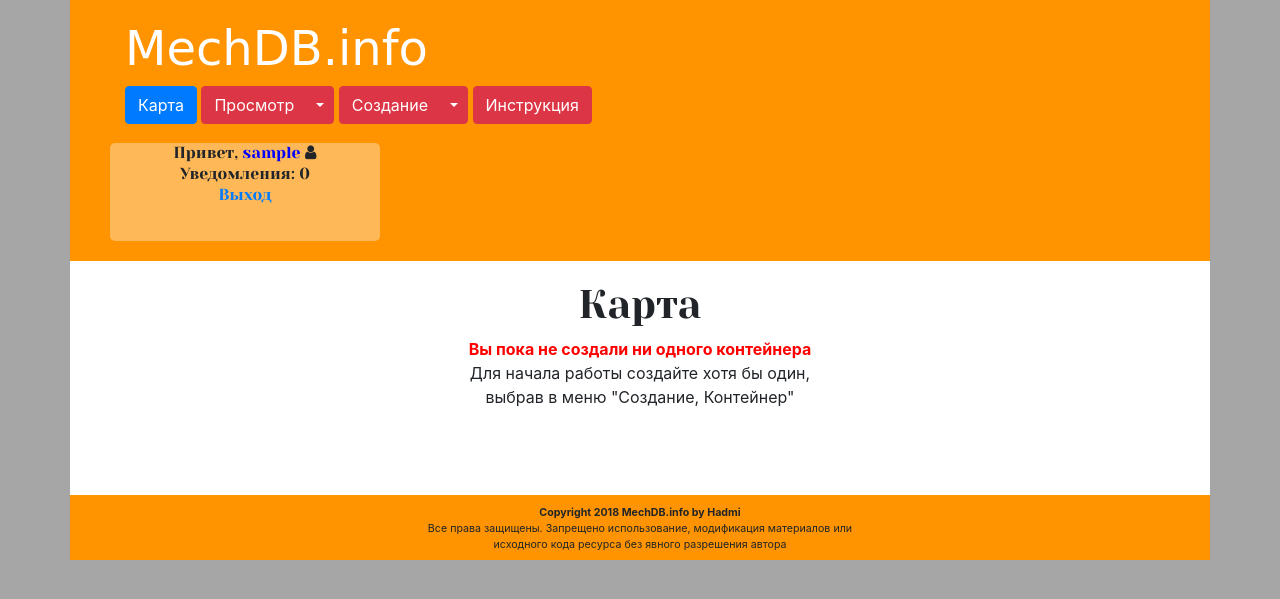
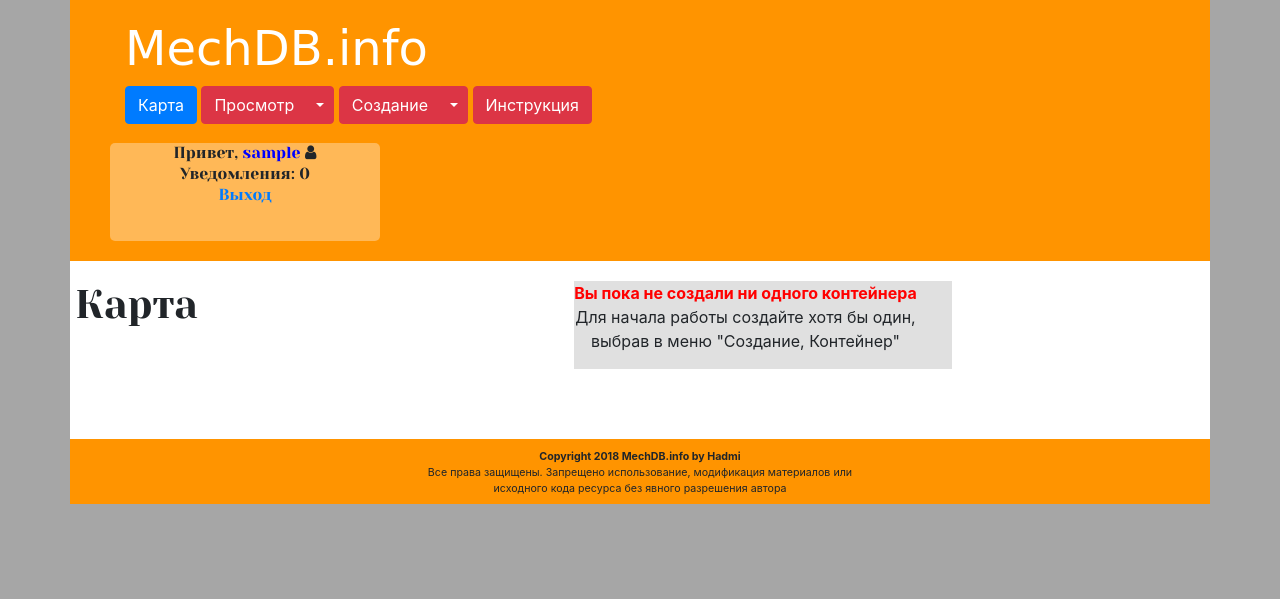
Before and after one commit to hadmiru/mechdb, a Django app: a page that uses mechdb_core/templates/mechdb_core/containers_map.html in a window 1280 px wide. Shown: the top 599 px of the page. Run offline with Django 3.2, Linux system fonts and the light colour scheme; the visitor is signed in with stand-in values (Sample User, id 1); data that the repository does not hold is empty; parts of the project's set-up code (start-up, migrations or seed data) failed here and were passed over; some libraries are stand-ins or nearby versions; some web fonts are replaced.

Commit message:
в шаблоне sizename_detail добавлена кнопка создания оборудования 2. container_map отцентрован на главной и в container_detail содержимое

```diff
--- a/mechdb_core/static/css/mechdb_core.css
+++ b/mechdb_core/static/css/mechdb_core.css
@@ -286,6 +286,20 @@ input[type=checkbox] {
     margin-left: 20px;
 }
 
+#wrapper {
+  position: relative;
+  left: 50%;
+  float: left;
+}
+
+#ul-map {
+  position: relative;
+  left: -50%;
+  float: left;
+  background-color: #E0E0E0;
+  padding-right: 35px;
+}
+
 /* ===== START tooltip */
 
 .tooltip-inner {
--- a/mechdb_core/templates/mechdb_core/containers_map.html
+++ b/mechdb_core/templates/mechdb_core/containers_map.html
@@ -1,9 +1,10 @@
 {% extends 'mechdb_core/base.html' %}
 
 {% block content %}
-  <div class="col-md-7 col-centered">
+
     <center><h1>Карта</h1></center>
 
+  <div id="wrapper"><div id="ul-map">
   {% if not containers %}
   <center><font color='red'><b>Вы пока не создали ни одного контейнера</b></font><br>
   Для начала работы создайте хотя бы один,<br>
@@ -12,5 +13,5 @@
   {% for i in containers %}
   {{ i|safe }}
   {% endfor %}
-  </div>
+</div></div>
 {% endblock %}
--- a/mechdb_core/templates/mechdb_core/equipment_edit.html
+++ b/mechdb_core/templates/mechdb_core/equipment_edit.html
@@ -3,9 +3,9 @@
 {% block content %}
       <center><h1>{{ form.label }}</h1>
         {% if equipment %}
-          <font class='equipmenthref'><h4>{{equipment.sizename.title}} № {{equipment.serial_number}}</h4></font></center>
+          <font class='equipmenthref'><h4>{{equipment.sizename.title}} № {{equipment.serial_number}}</h4></font>
         {% endif %}
-
+      </center>
       <div class='card_page col-md-7 col-centered'>
       <form method="POST" class="post-form">{% csrf_token %}
           {{ form.as_p }}
--- a/mechdb_core/templates/mechdb_core/sizename_edit.html
+++ b/mechdb_core/templates/mechdb_core/sizename_edit.html
@@ -1,12 +1,11 @@
 {% extends 'mechdb_core/base.html' %}
 
 {% block content %}
-    <div class="col-md-8 col-centered">
       <center><h1>Создание модели оборудования</h1></center>
+    <div class='card_page col-md-7 col-centered'>
       <form method="POST" class="post-form">{% csrf_token %}
           {{ form.as_p }}
           <button type="submit" class="save btn btn-default">Сохранить</button>
       </form>
     </div>
-
 {% endblock %}
--- a/mechdb_core/views.py
+++ b/mechdb_core/views.py
@@ -247,6 +247,9 @@ def equipment_new(request):
     instance={}
     if 'in_container_id' in request.GET:
         instance['in_container_id'] = request.GET['in_container_id']
+    if 'sizename_id' in request.GET:
+        sizename_id = escape(request.GET['sizename_id'])
+        instance['sizename'] = get_object_or_404(Equipment_sizename, pk=sizename_id)
 
     if request.method == "POST":
         form = EquipmentForm(request.POST ,user=request.user, formtype="new", initial=instance)
```
Also changed, not shown: mechdb_core/templates/mechdb_core/container_detail.html (+4 -4 lines), mechdb_core/templates/mechdb_core/sizename_detail.html (+11 -1 lines).
